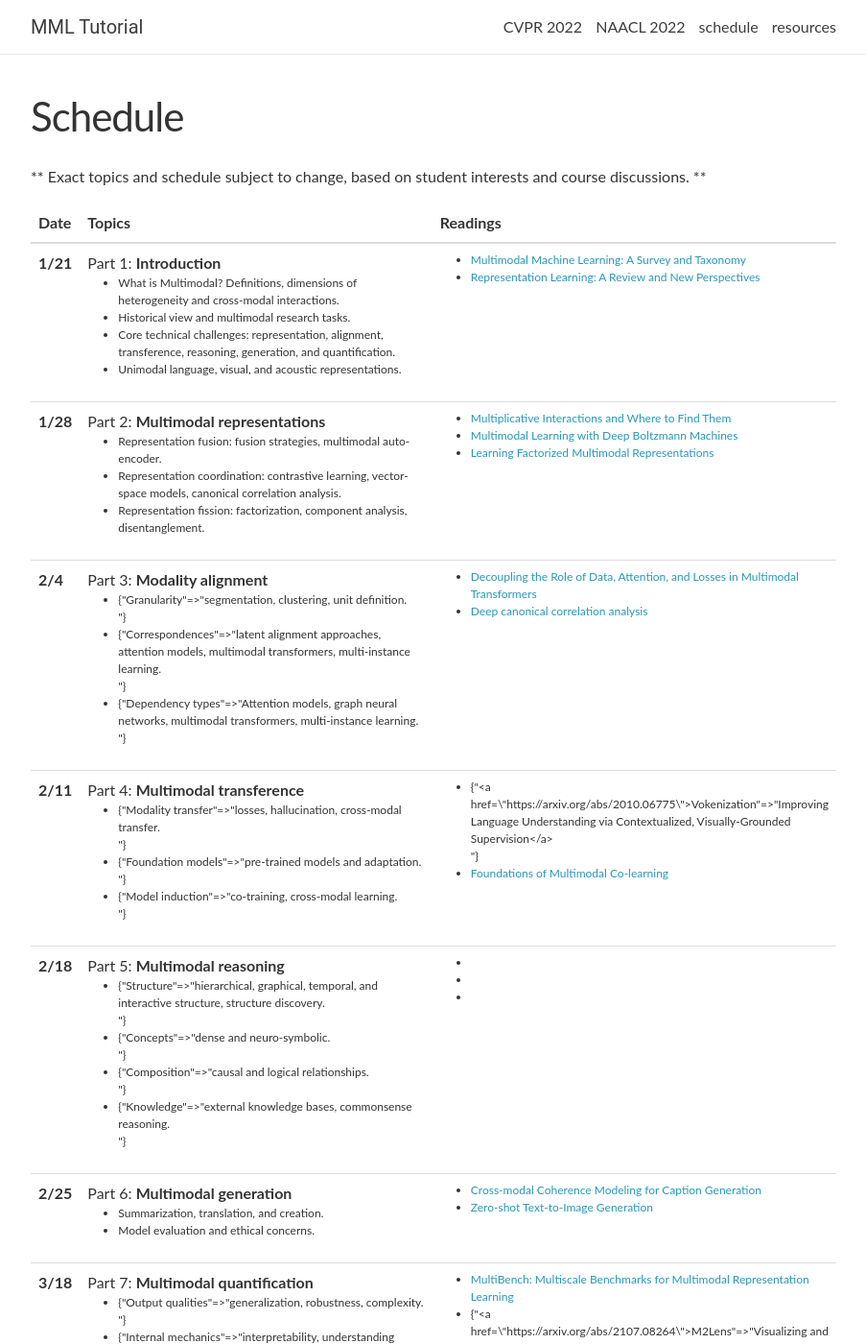
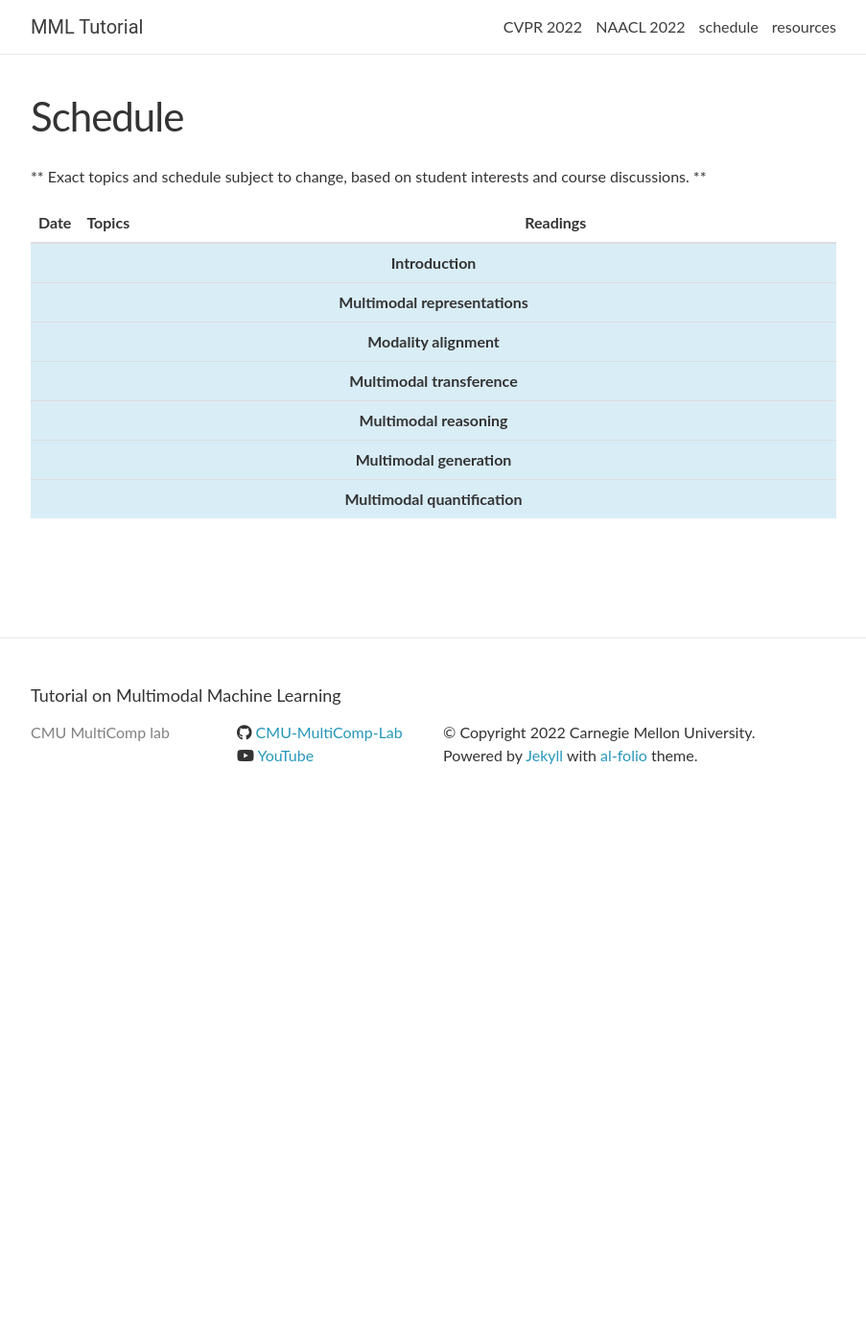
Before and after one commit to CMU-MultiComp-Lab/mmml-tutorial, a Jekyll site: the page built from _pages/schedule.md, in a window 1280 px wide and 1400 px high. Shown: the whole window at 96% size, without its empty margins (188-1091 px from the left). Built offline with Jekyll 4.4.1, drawn with Linux system fonts in a browser that asks for light colours; nearby versions of some CDN libraries; comment, search, counter and statistics services are not loaded; some of the changed text lies outside the part shown.

Commit message:
Update lectures.yml

```diff
--- a/_data/lectures.yml
+++ b/_data/lectures.yml
@@ -1,6 +1,6 @@
-- date: 1/21
+- part: 1
   title: >
-    Part 1: <strong>Introduction</strong>
+    <strong>Introduction</strong>
   slides:
   topics:
     - What is Multimodal? Definitions, dimensions of heterogeneity and cross-modal interactions.<br/>
@@ -11,9 +11,9 @@
     - <a href="https://arxiv.org/abs/1705.09406">Multimodal Machine Learning&#58; A Survey and Taxonomy</a> <br/>
     - <a href="https://arxiv.org/abs/1206.5538">Representation Learning&#58; A Review and New Perspectives</a> <br/>
 
-- date: 1/28
+- part: 2
   title: >
-    Part 2: <strong>Multimodal representations</strong>
+    <strong>Multimodal representations</strong>
   topics:
     - Representation fusion&#58; fusion strategies, multimodal auto-encoder.<br/>
     - Representation coordination&#58; contrastive learning, vector-space models, canonical correlation analysis.<br/>
@@ -23,44 +23,44 @@
     - <a href="https://jmlr.org/papers/volume15/srivastava14b/srivastava14b.pdf">Multimodal Learning with Deep Boltzmann Machines</a> <br/>
     - <a href="https://arxiv.org/abs/1806.06176">Learning Factorized Multimodal Representations</a> <br/>
 
-- date: 2/4
+- part: 3
   title: >
-    Part 3: <strong>Modality alignment</strong>
+    <strong>Modality alignment</strong>
   topics:
-    - Granularity: segmentation, clustering, unit definition.<br/>
-    - Correspondences: latent alignment approaches, attention models, multimodal transformers, multi-instance learning.<br/>
-    - Dependency types: Attention models, graph neural networks, multimodal transformers, multi-instance learning.<br/>
+    - Granularity&#58; segmentation, clustering, unit definition.<br/>
+    - Correspondences&#58; latent alignment approaches, attention models, multimodal transformers, multi-instance learning.<br/>
+    - Dependency types&#58; Attention models, graph neural networks, multimodal transformers, multi-instance learning.<br/>
   readings:
     - <a href="https://arxiv.org/abs/2102.00529">Decoupling the Role of Data, Attention, and Losses in Multimodal Transformers</a> <br/>
     - <a href="https://home.ttic.edu/~klivescu/papers/andrew_icml2013.pdf">Deep canonical correlation analysis</a> <br/>
 
-- date: 2/11
+- part: 4
   title: >
-    Part 4: <strong>Multimodal transference</strong>
+    <strong>Multimodal transference</strong>
   topics:
-    - Modality transfer: losses, hallucination, cross-modal transfer.<br/>
-    - Foundation models: pre-trained models and adaptation.<br/>
-    - Model induction: co-training, cross-modal learning.<br/>
+    - Modality transfer&#58; losses, hallucination, cross-modal transfer.<br/>
+    - Foundation models&#58; pre-trained models and adaptation.<br/>
+    - Model induction&#58; co-training, cross-modal learning.<br/>
   readings:
     - <a href="https://arxiv.org/abs/2010.06775">Vokenization: Improving Language Understanding via Contextualized, Visually-Grounded Supervision</a> <br/>
     - <a href="https://www.sciencedirect.com/science/article/pii/S1566253520303006">Foundations of Multimodal Co-learning</a> <br/>
 
-- date: 2/18
+- part: 5
   title: >
-    Part 5: <strong>Multimodal reasoning</strong>
+    <strong>Multimodal reasoning</strong>
   topics:
-    - Structure: hierarchical, graphical, temporal, and interactive structure, structure discovery.<br/>
-    - Concepts: dense and neuro-symbolic.<br/>
-    - Composition: causal and logical relationships.<br/>
-    - Knowledge: external knowledge bases, commonsense reasoning.<br/>
+    - Structure&#58; hierarchical, graphical, temporal, and interactive structure, structure discovery.<br/>
+    - Concepts&#58; dense and neuro-symbolic.<br/>
+    - Composition&#58; causal and logical relationships.<br/>
+    - Knowledge&#58; external knowledge bases, commonsense reasoning.<br/>
   readings:
     - <a href=" "> </a> <br/>
     - <a href=" "> </a> <br/>
     - <a href=" "> </a> <br/>
 
-- date: 2/25
+- part: 6
   title: >
-    Part 6: <strong>Multimodal generation</strong>
+    <strong>Multimodal generation</strong>
   topics:
     - Summarization, translation, and creation.<br/>
     - Model evaluation and ethical concerns.<br/>
@@ -68,13 +68,13 @@
     - <a href="https://arxiv.org/abs/2005.00908">Cross-modal Coherence Modeling for Caption Generation</a> <br/>
     - <a href="https://arxiv.org/abs/2102.12092">Zero-shot Text-to-Image Generation </a> <br/>
 
-- date: 3/18
+- part: 7
   title: >
-    Part 7: <strong>Multimodal quantification</strong>
+    <strong>Multimodal quantification</strong>
   topics:
-    - Output qualities: generalization, robustness, complexity.<br/>
-    - Internal mechanics: interpretability, understanding cross-model interactions.<br/>
-    - Modality tradeoffs: dataset biases, social biases, theoretical benefits, optimization challenges.<br/>
+    - Output qualities&#58; generalization, robustness, complexity.<br/>
+    - Internal mechanics&#58; interpretability, understanding cross-model interactions.<br/>
+    - Modality tradeoffs&#58; dataset biases, social biases, theoretical benefits, optimization challenges.<br/>
   readings:
     - <a href="https://arxiv.org/abs/2107.07502">MultiBench&#58; Multiscale Benchmarks for Multimodal Representation Learning</a> <br/>
     - <a href="https://arxiv.org/abs/2107.08264">M2Lens: Visualizing and Explaining Multimodal Models for Sentiment Analysis</a> <br/>
```
